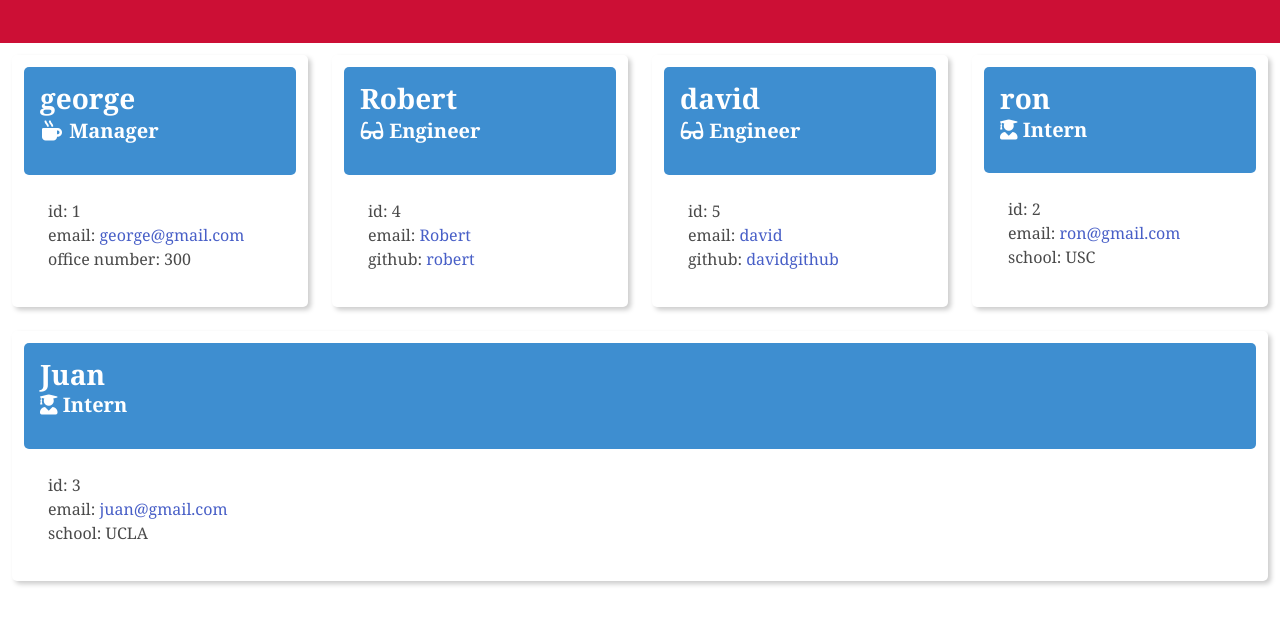
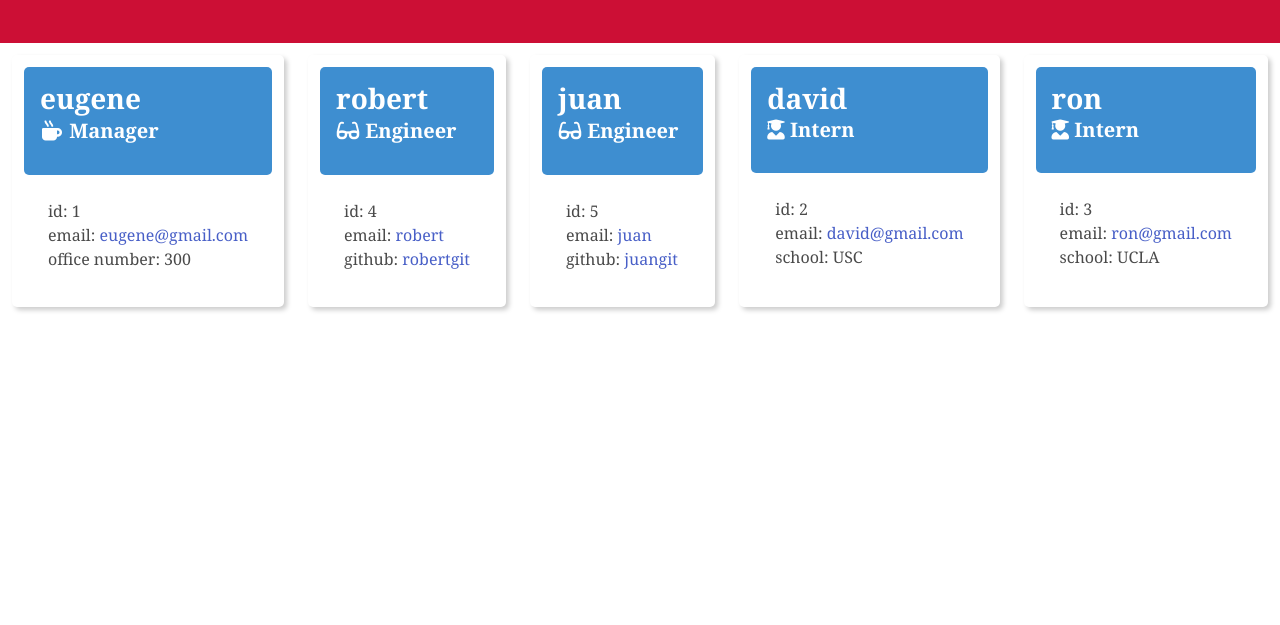
Before and after one commit to eisforgene/team-profile-generator, a website: page src/output.html in a window 1280 px wide. Shown: the part 89-714 px from the top of the page. Drawn offline with nearby package versions, Linux system fonts and the light colour scheme.

Commit message:
complete with readme

```diff
--- a/src/output.html
+++ b/src/output.html
@@ -21,7 +21,7 @@
         <section class="columns">
         <div class="column is-one-fourth">
         <div class="content has-background-info is-marginless">
-            <h2 class="title has-text-white">george</h2>
+            <h2 class="title has-text-white">eugene</h2>
         <h4 class="subtitle has-text-white">
             <span class="icon">
                 <i class="fas fa-mug-hot"></i>
@@ -34,7 +34,7 @@
                 id: 1
             </div>
             <div class="tile is-12">
-                email:&nbsp; <a href="mailto:email: george@gmail.com">george@gmail.com</a>
+                email:&nbsp; <a href="mailto:email: eugene@gmail.com">eugene@gmail.com</a>
             </div>
             <div class="tile is-12">
                 office number: 300
@@ -43,7 +43,7 @@
     </div>
         <div class="column is-one-fourth">
             <div class="content has-background-info is-marginless">
-                <h2 class="title has-text-white">Robert</h2>
+                <h2 class="title has-text-white">robert</h2>
                 <h4 class="subtitle has-text-white">
                     <span class="icon">
                         <i class="fas fa-glasses"></i>
@@ -56,16 +56,16 @@
                     id: 4
                 </div>
                 <div class="tile is-12">
-                    email:&nbsp; <a href="mailto:email: robert@gmail.com">Robert</a>
+                    email:&nbsp; <a href="mailto:email: robert@gmail.com">robert</a>
                 </div>
                 <div class="tile is-12">
-                    github:&nbsp; <a href="https://github.com/robert">robert</a>
+                    github:&nbsp; <a href="https://github.com/robertgit">robertgit</a>
                 </div>
             </section>
         </div>
         <div class="column is-one-fourth">
             <div class="content has-background-info is-marginless">
-                <h2 class="title has-text-white">david</h2>
+                <h2 class="title has-text-white">juan</h2>
                 <h4 class="subtitle has-text-white">
                     <span class="icon">
                         <i class="fas fa-glasses"></i>
@@ -78,10 +78,32 @@
                     id: 5
                 </div>
                 <div class="tile is-12">
-                    email:&nbsp; <a href="mailto:email: david@gmail.com">david</a>
+                    email:&nbsp; <a href="mailto:email: juan@gmail.com">juan</a>
                 </div>
                 <div class="tile is-12">
-                    github:&nbsp; <a href="https://github.com/davidgithub">davidgithub</a>
+                    github:&nbsp; <a href="https://github.com/juangit">juangit</a>
+                </div>
+            </section>
+        </div>
+       <div class="column is-one-fourth">
+            <div class="content has-background-info is-marginless">
+                <h2 class="title has-text-white">david</h2>
+                <h4 class="subtitle has-text-white">
+                    <span>
+                        <i class="fas fa-user-graduate"></i>
+                    </span>
+                Intern
+                </h4>
+            </div>
+            <section>
+                <div class="tile is-12">
+                    id: 2
+                </div>
+                <div class="tile is-12">
+                    email:&nbsp; <a href="mailto:email: david@gmail.com">david@gmail.com</a>
+                </div>
+                <div class="tile is-12">
+                    school: USC
                 </div>
             </section>
         </div>
@@ -97,32 +119,10 @@
             </div>
             <section>
                 <div class="tile is-12">
-                    id: 2
+                    id: 3
                 </div>
                 <div class="tile is-12">
                     email:&nbsp; <a href="mailto:email: ron@gmail.com">ron@gmail.com</a>
-                </div>
-                <div class="tile is-12">
-                    school: USC
-                </div>
-            </section>
-        </div>
-       <div class="column is-one-fourth">
-            <div class="content has-background-info is-marginless">
-                <h2 class="title has-text-white">Juan</h2>
-                <h4 class="subtitle has-text-white">
-                    <span>
-                        <i class="fas fa-user-graduate"></i>
-                    </span>
-                Intern
-                </h4>
-            </div>
-            <section>
-                <div class="tile is-12">
-                    id: 3
-                </div>
-                <div class="tile is-12">
-                    email:&nbsp; <a href="mailto:email: juan@gmail.com">juan@gmail.com</a>
                 </div>
                 <div class="tile is-12">
                     school: UCLA
```
Also changed, not shown: README.md.
